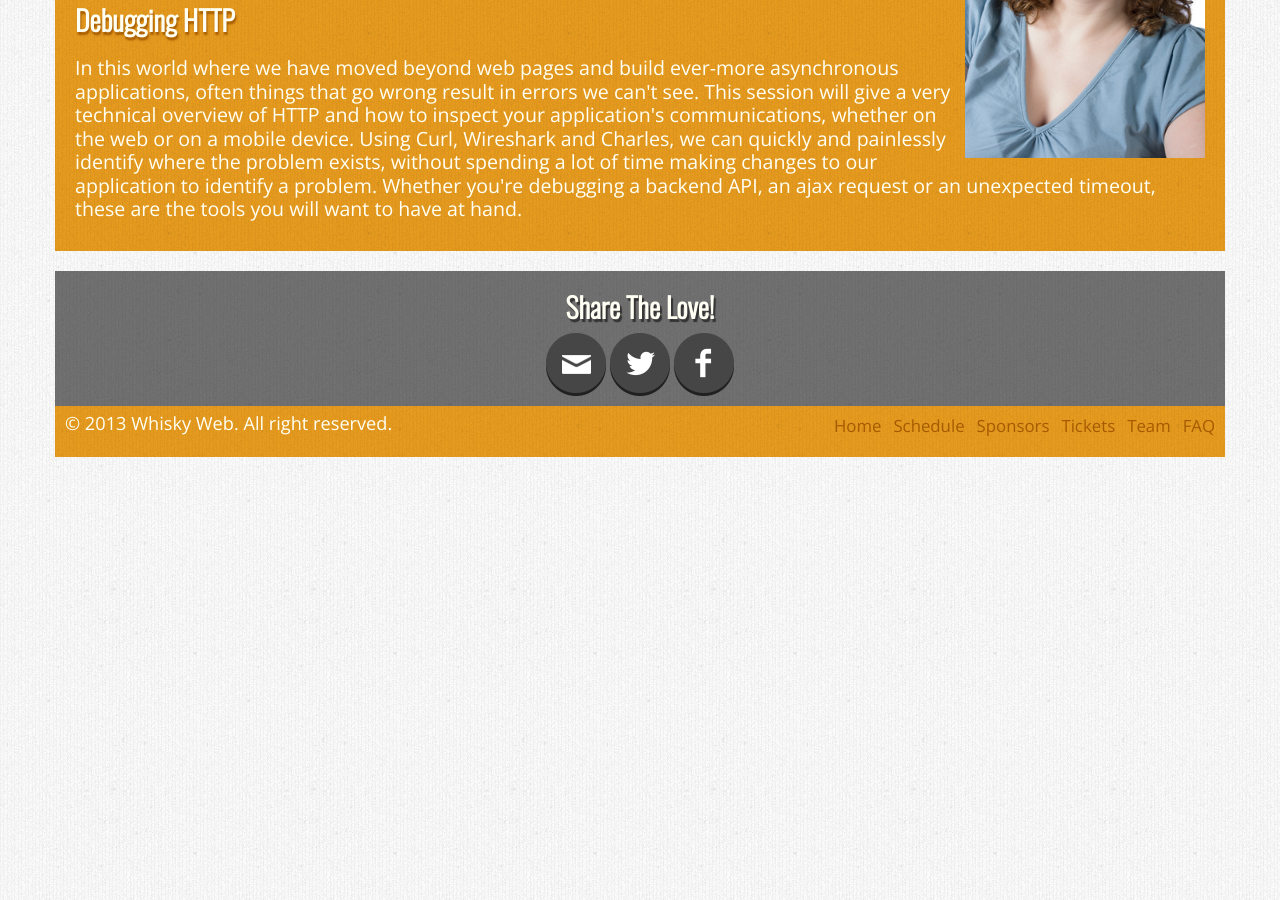
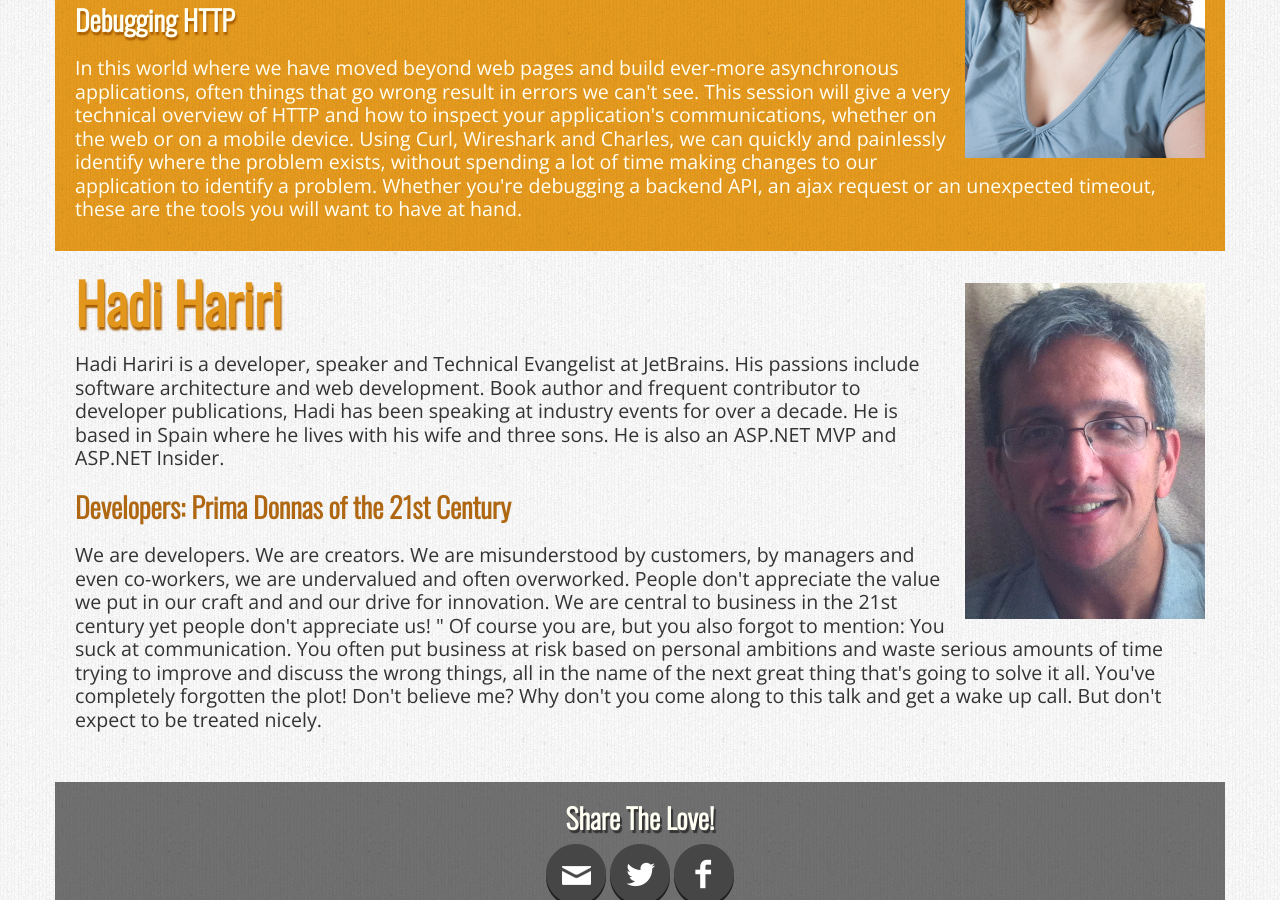
Before and after one commit to whiskyweb/whiskyweb-website, a Jekyll site: the page built from speakers.html, in a window 1280 px wide and 900 px high, scrolled down 3480 px. Built offline with Jekyll 4.4.1, drawn with Linux system fonts in a browser that asks for light colours; nearby versions of some CDN libraries; Markdown is read by kramdown in place of the engine named in the settings.

Commit message:
Add Hadi to speakers page.

```diff
--- a/speakers.html
+++ b/speakers.html
@@ -139,4 +139,20 @@ title: Speakers
         </div>
     </div>
 
+    <div class="speaker clearfix">
+        <a name="hadi"></a>
+
+        <img class="hidden-phone" src="/img/hadi.png" alt="Hadi Hariri" />
+
+        <h1>Hadi Hariri</h1>
+        <div class="bio">
+            <p>Hadi Hariri is a developer, speaker and Technical Evangelist at JetBrains. His passions include software architecture and web development. Book author and frequent contributor to developer publications, Hadi has been speaking at industry events for over a decade. He is based in Spain where he lives with his wife and three sons. He is also an ASP.NET MVP and ASP.NET Insider.</p>
+        </div>
+
+        <h2>Developers: Prima Donnas of the 21st Century</h2>
+        <div class="abstract">
+            <p>We are developers. We are creators. We are misunderstood by customers, by managers and even co-workers, we are undervalued and often overworked. People don't appreciate the value we put in our craft and and our drive for innovation. We are central to business in the 21st century yet people don't appreciate us! " Of course you are, but you also forgot to mention: You suck at communication. You often put business at risk based on personal ambitions and waste serious amounts of time trying to improve and discuss the wrong things, all in the name of the next great thing that's going to solve it all. You've completely forgotten the plot! Don't believe me? Why don't you come along to this talk and get a wake up call. But don't expect to be treated nicely.</p>
+        </div>
+    </div>
+
 </div>
```
Also changed, not shown: img/hadi.png (added).
